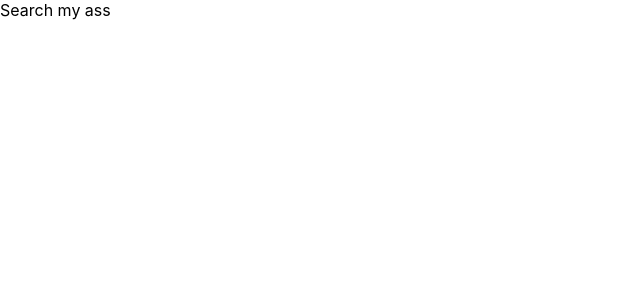
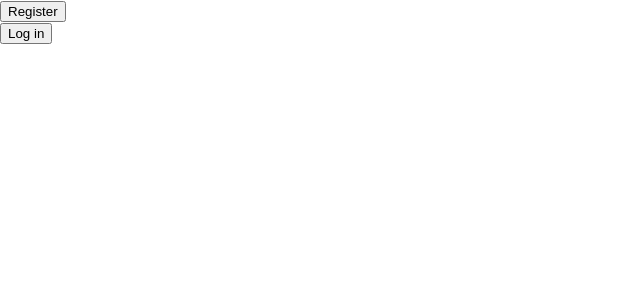
Before and after one commit to Pawci0/IO, a React (Create React App) app in the folder frontend/frontend-website/: page / in a window 1280 px wide. Shown: the top 300 px of the page, without its empty margins (0-640 px from the left). Built offline with nearby package versions, Linux system fonts and the light colour scheme.

Commit message:
Dwa guzki i Linki

```diff
--- a/frontend/frontend-website/src/App.js
+++ b/frontend/frontend-website/src/App.js
@@ -1,18 +1,19 @@
-import React, { Component } from 'react';
+import React from 'react';
 import './App.css';
-import { BrowserRouter as Router, Route } from "react-router-dom";
+import {BrowserRouter as Router, Route} from "react-router-dom";
 import SearchContainer from './components/front1/containers/SearchContainer';
 import ProductViewContainer from './components/front1/containers/ProductViewContainer';
-import { Provider } from 'react-redux';
+import {Provider} from 'react-redux';
 import PropTypes from 'prop-types';
+import {HomePageContainer} from "./components/front2/containers/HomePageContainer";
 
-const App = ({ store }) => (
+const App = ({store}) => (
     <Provider store={store}>
         <Router>
             <div>
-        <Route exact path="/" component={SearchContainer} />
-        <Route path="/search" component={SearchContainer} />
-        <Route path="/product" component={ProductViewContainer} />
+                <Route exact path="/" component={HomePageContainer}/>
+                <Route path="/search" component={SearchContainer}/>
+                <Route path="/product" component={ProductViewContainer}/>
             </div>
         </Router>
     </Provider>
--- a/frontend/frontend-website/src/components/common/Button.js
+++ b/frontend/frontend-website/src/components/common/Button.js
@@ -1,3 +1,18 @@
-/**
- * Created by Artur on 2018-12-17.
- */
+import React from 'react';
+
+export class Button extends React.Component {
+
+    render() {
+        const {
+            variant,
+            content,
+            ...others
+        } = this.props;
+
+        return (
+            <button className={variant} {...others}>
+                {content}
+            </button>
+        )
+    }
+}
--- a/frontend/frontend-website/src/components/front2/containers/HomePageContainer.js
+++ b/frontend/frontend-website/src/components/front2/containers/HomePageContainer.js
@@ -1,3 +1,24 @@
-/**
- * Created by Artur on 2018-12-17.
- */
+import React from 'react';
+import {Button} from "../../common/Button";
+import {Link} from "react-router-dom";
+
+
+export class HomePageContainer extends React.Component {
+
+    render() {
+        return (
+            <div>
+                <div>
+                    <Link to="register">
+                        <Button className="raised" content="Register"/>
+                    </Link>
+                </div>
+                <div>
+                    <Link to="login">
+                        <Button className="raised" content="Log in"/>
+                    </Link>
+                </div>
+            </div>
+        )
+    }
+}
--- a/frontend/frontend-website/src/serviceWorker.js
+++ b/frontend/frontend-website/src/serviceWorker.js
@@ -60,7 +60,7 @@ function registerValidSW(swUrl, config) {
     .then(registration => {
       registration.onupdatefound = () => {
         const installingWorker = registration.installing;
-        if (installingWorker == null) {
+        if (installingWorker === null) {
           return;
         }
         installingWorker.onstatechange = () => {
```
Also changed, not shown: 1 other file (tests, documents, lock files or other folders). Lines whose indentation alone changed are shown as unchanged.
